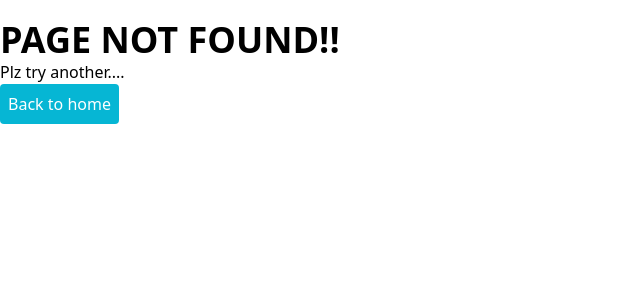
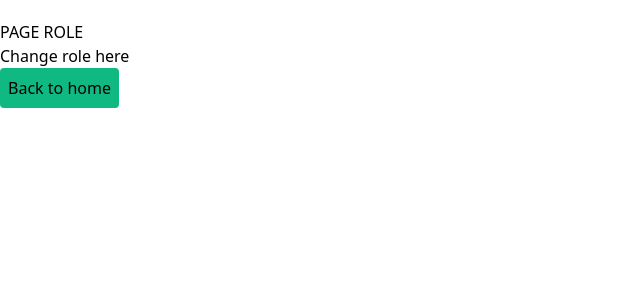
Before and after one commit to Binhbong37/newVue, a Vue app: page /role in a window 1280 px wide. Before the commit this address led to /404. Shown: the top 300 px of the page, without its empty margins (0-640 px from the left). Built offline with nearby package versions, Linux system fonts and the light colour scheme.

Commit message:
Thay đổi lại commit

```diff
--- /dev/null
+++ b/src/components/Role.vue
@@ -0,0 +1,18 @@
+<template>
+  <div>
+    <h1>PAGE ROLE</h1>
+    <p>Change role here</p>
+    <button class="bg-emerald-500 p-2 rounded">
+      <router-link to="/">Back to home</router-link>
+    </button>
+  </div>
+</template>
+
+<script>
+export default {
+  name: "PageRole",
+};
+</script>
+
+<style>
+</style>
--- a/src/components/layout/Header.vue
+++ b/src/components/layout/Header.vue
@@ -8,7 +8,7 @@
         <ul class="hidden md:flex">
           <li><router-link class="px-4" to="/users">Users</router-link></li>
           <li>
-            <router-link class="px-4" to="/user-edit">UserEdit</router-link>
+            <router-link class="px-4" to="/role">Role</router-link>
           </li>
           <li>
             <router-link class="px-4" to="/user-detail/10"
--- a/src/components/users/UserEdit.vue
+++ b/src/components/users/UserEdit.vue
@@ -1,6 +1,6 @@
 <template>
   <div class="bg-[#ca8a04] h-[100px]">
-    <h1>User Edit</h1>
+    <h1 class="font-bold p-5">User Edit</h1>
     <p>{{ $route.params }}</p>
     <hr />
     <ul>
--- a/src/routes.js
+++ b/src/routes.js
@@ -7,6 +7,7 @@ import Contact from './components/Contact.vue';
 import UserEdit from './components/users/UserEdit.vue';
 import UserDetail from './components/users/UserDetail.vue';
 import Index from './components/users/Index.vue';
+import Role from './components/Role.vue';
 
 import Header from './components/layout/Header.vue';
 import Error404 from './components/404.vue';
@@ -23,6 +24,7 @@ let routes = [
         },
     },
     { path: '/contact', name: 'contact', component: Contact },
+    { path: '/role', name: 'role', component: Role },
     {
         path: '/users',
         component: Users,
```
